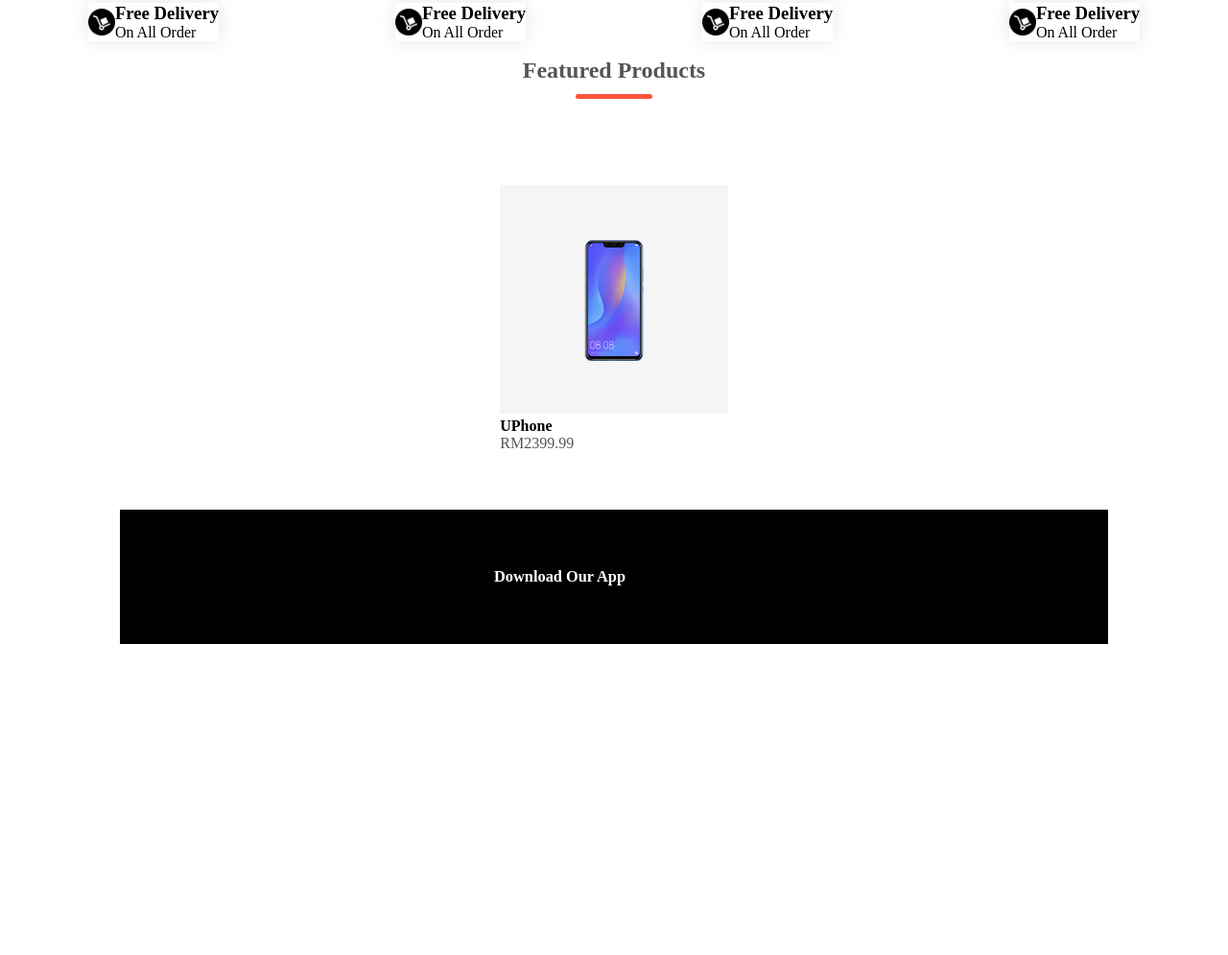
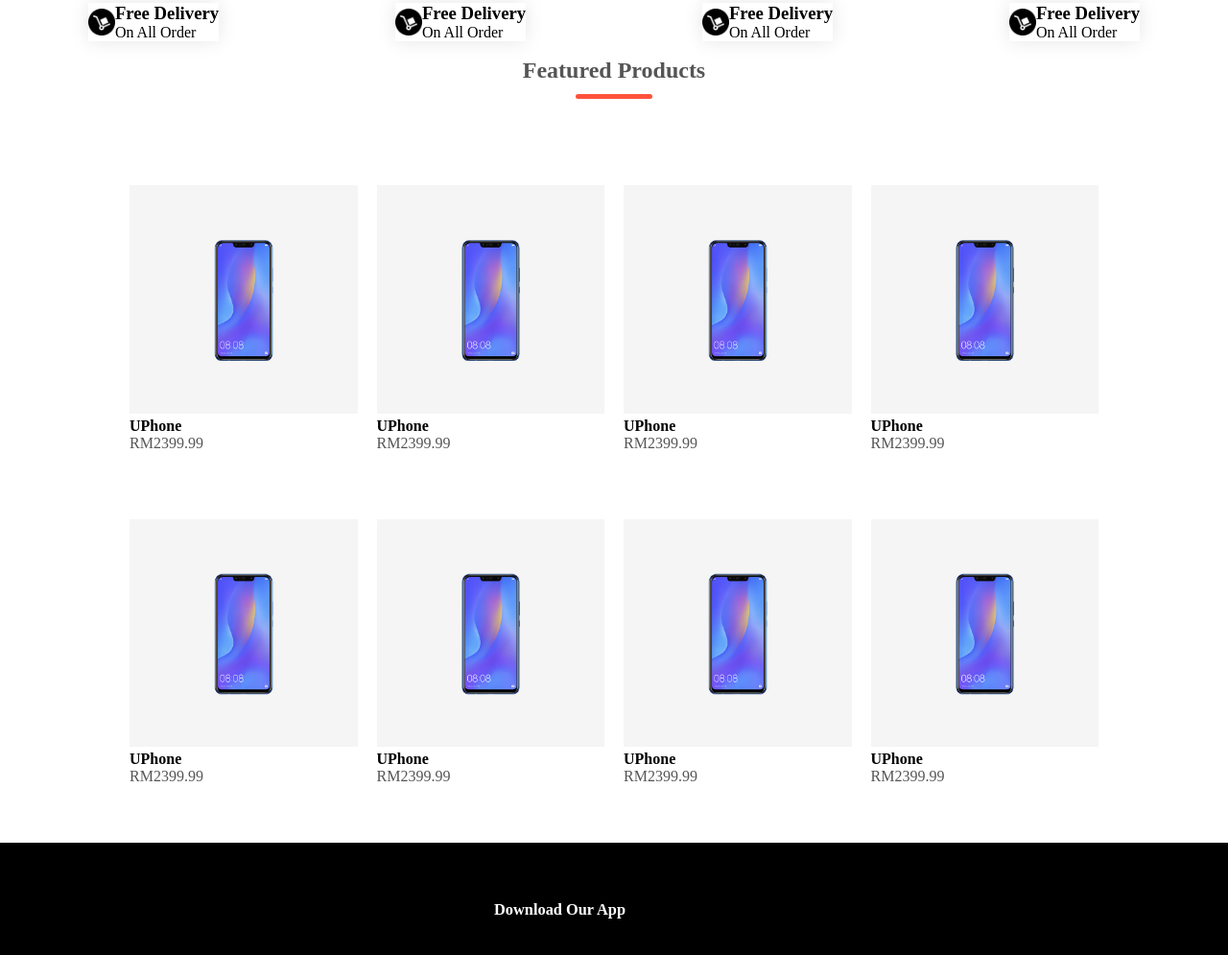
Before and after one commit to Zonglinsin/zonglin-ecommerce.github.io, a plain HTML site: page index.html in a window 1280 px wide. Shown: the part 809-1804 px from the top of the page at 96% size. Before the commit the page ends 1480 px from the top, so only its background shows below. Drawn offline with Linux system fonts and the light colour scheme.

Commit message:
Update index.html

```diff
--- a/index.html
+++ b/index.html
@@ -77,6 +77,42 @@
                 <img src="images/Image-10.jpg">
                 <h4>UPhone</h4>
                 <P>RM2399.99</P>
+            </div>
+            <div class="col-4">
+                <img src="images/Image-10.jpg">
+                <h4>UPhone</h4>
+                <P>RM2399.99</P>
+            </div>
+            <div class="col-4">
+                <img src="images/Image-10.jpg">
+                <h4>UPhone</h4>
+                <P>RM2399.99</P>
+            </div>
+            <div class="col-4">
+                <img src="images/Image-10.jpg">
+                <h4>UPhone</h4>
+                <P>RM2399.99</P>
+            </div>
+            <div class="col-4">
+                <img src="images/Image-10.jpg">
+                <h4>UPhone</h4>
+                <P>RM2399.99</P>
+            </div>
+            <div class="col-4">
+                <img src="images/Image-10.jpg">
+                <h4>UPhone</h4>
+                <P>RM2399.99</P>
+            </div>
+            <div class="col-4">
+                <img src="images/Image-10.jpg">
+                <h4>UPhone</h4>
+                <P>RM2399.99</P>
+            </div>
+            <div class="col-4">
+                <img src="images/Image-10.jpg">
+                <h4>UPhone</h4>
+                <P>RM2399.99</P>
+            </div>
         </div>
     </div>
 
```
